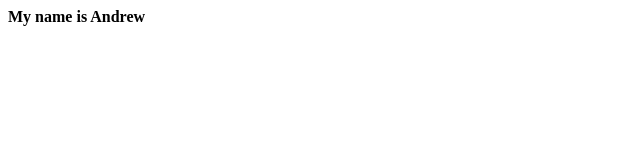
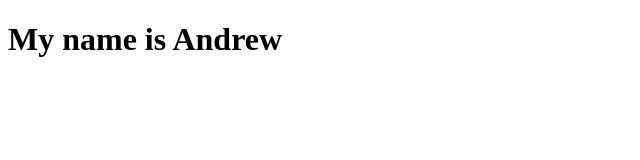
Before and after one commit to AndrewBarnardFES/first_github_repository, a plain HTML site: page index.html in a window 1280 px wide. Shown: the whole page, without its empty margins (0-640 px from the left). Drawn offline with Linux system fonts and the light colour scheme.

```diff
--- a/index.html
+++ b/index.html
@@ -6,6 +6,6 @@
     <title>Document</title>
 </head>
 <body>
-    <b>My name is Andrew</b>
+    <h1><b>My name is Andrew</b></h1>
 </body>
 </html>
```
